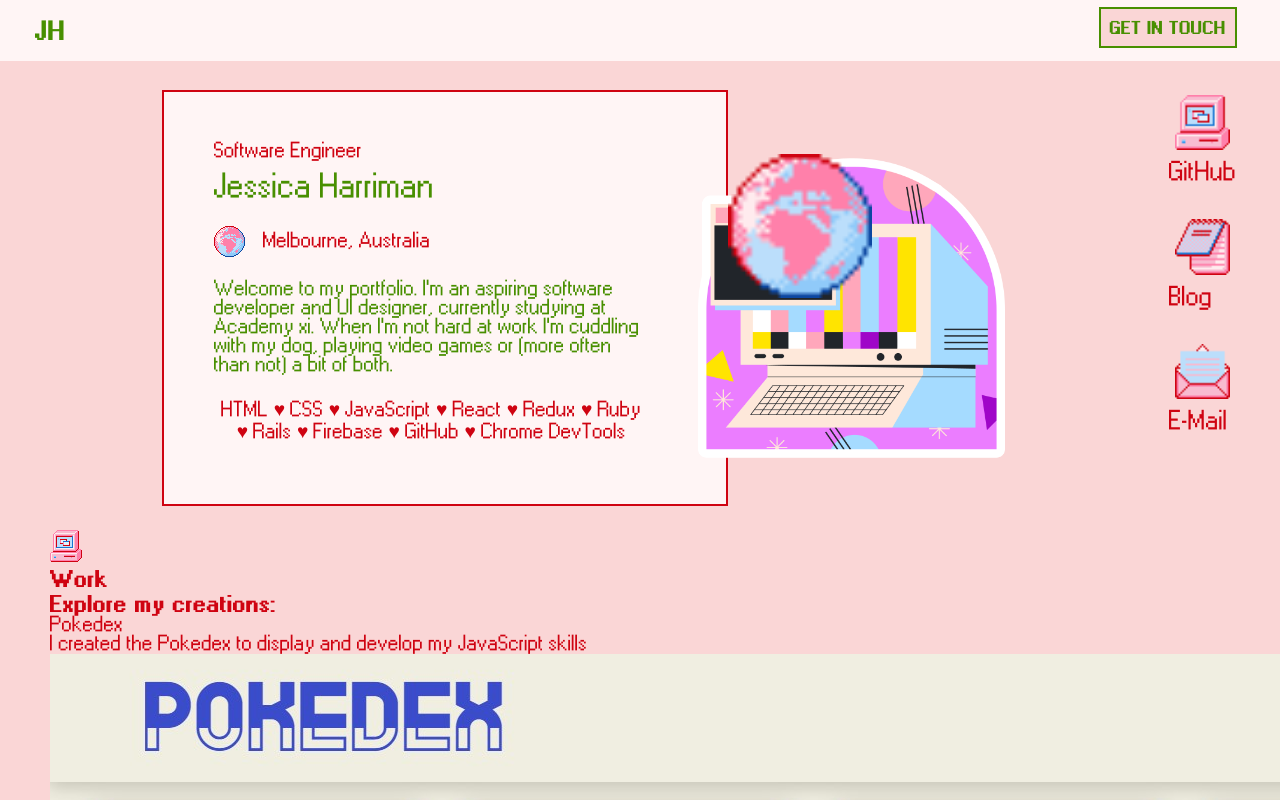
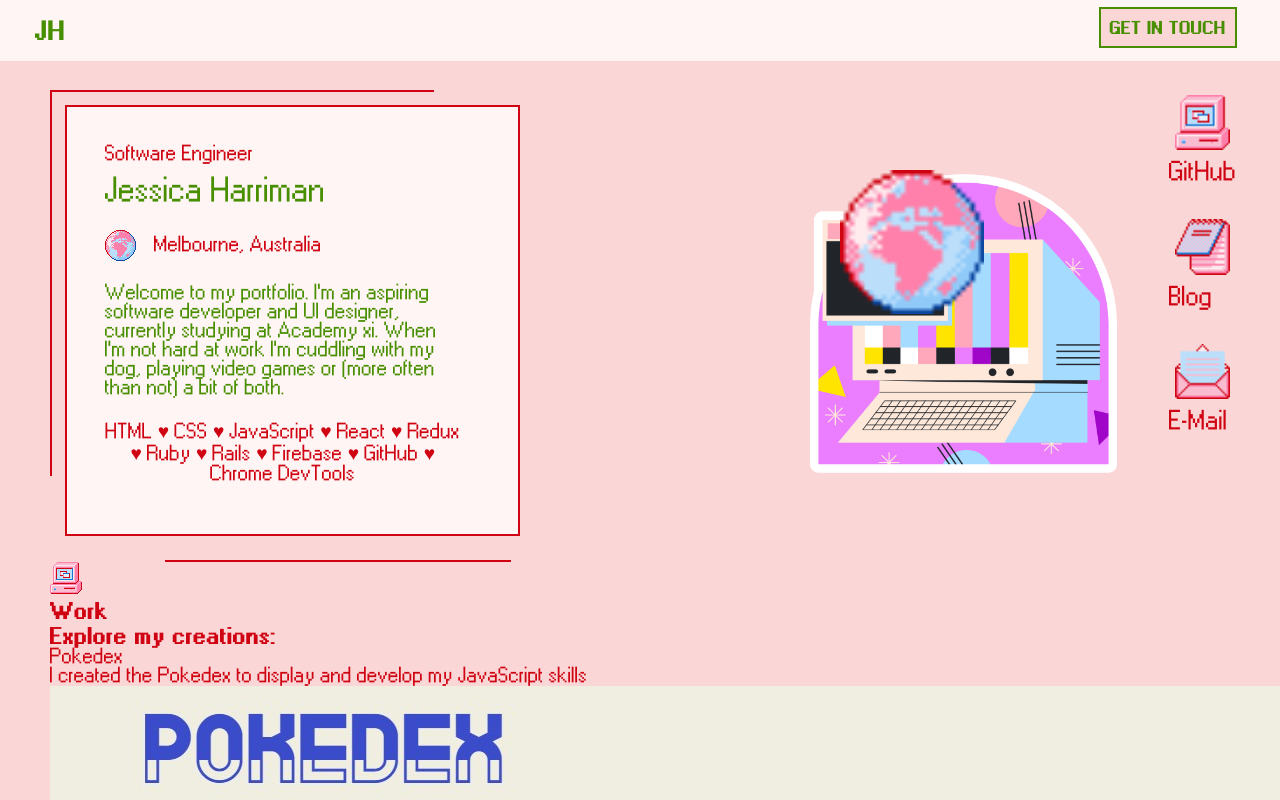
Before and after one commit to jmhar3/portfolio2.0, a React (Create React App) app: page / in a window 1280 px wide. Shown: the top 800 px of the page. Built offline with nearby package versions, Linux system fonts and the light colour scheme.

Commit message:
about container border

```diff
--- a/src/containers/home.js
+++ b/src/containers/home.js
@@ -4,6 +4,10 @@ import mainImage from '../images/retro.png';
 const Home = () => {
     return (
         <section id="about">
+            <div className="column">
+                <div className="strip about-top"></div>
+                <div className="row">
+                    <div className="strip about-left"></div>
                     <div class="container">
                         <div id="name">
                             <h2 id="about-label">Software Engineer</h2>
@@ -18,6 +22,9 @@ const Home = () => {
 
                         <p className="tech">HTML   ♥   CSS    ♥   JavaScript   ♥   React   ♥   Redux   ♥   Ruby   ♥   Rails   ♥   Firebase   ♥   GitHub   ♥   Chrome DevTools</p>
                     </div>
+                </div>
+                <div className="strip about-bottom"></div>
+            </div>
             <div class="image-container">
                 <img src={globe} id="sticker" />
                 <img src={mainImage} id="main-image" />
--- a/src/styling/general.css
+++ b/src/styling/general.css
@@ -50,3 +50,13 @@ img {
 ::-webkit-scrollbar-thumb:hover {
     background: var(--bold);
 }
+
+.row {
+    display: flex;
+    flex-direction: row;
+}
+
+.column {
+    display: flex;
+    flex-direction: column;
+}
--- a/src/styling/home.css
+++ b/src/styling/home.css
@@ -6,11 +6,11 @@
 }
 
 #about .container {
-    padding: 3.9vw;
-    padding-right: 6vw;
+    padding: 3vw;
+    padding-right: 4.5vw;
     background-color: var(--light);
     border: 2px solid var(--bold);
-    width: 39%;
+    width: 45%;
 }
 
 #about h1 {
@@ -42,6 +42,30 @@
     text-align: center;
 }
 
+.strip {
+    background-color: var(--bold);
+}
+
+.about-top {
+    width: 30vw;
+    height: 2px;
+    margin-bottom: 1vw;
+}
+
+.about-left {
+    width: 2px;
+    height: 30vw;
+    margin-right: 1vw;
+    position: relative;
+    bottom: 1vw;
+}
+
+.about-bottom {
+    width: 27vw;
+    height: 2px;
+    margin-left: 9vw;
+}
+
 .image-container {
     height: 100%;
 }
```
Lines whose indentation alone changed are shown as unchanged.
